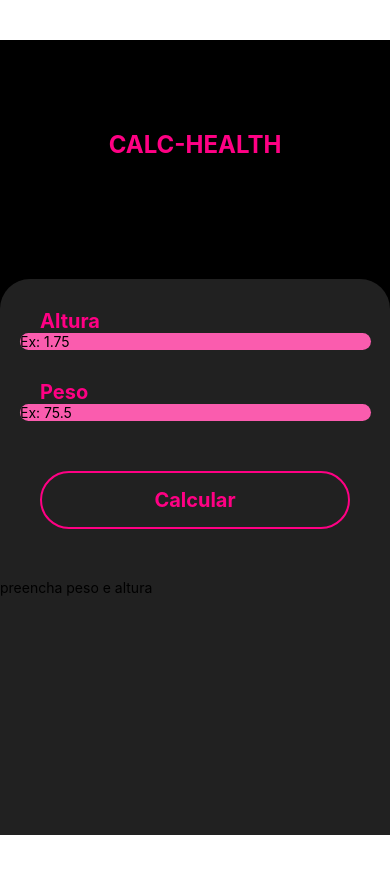
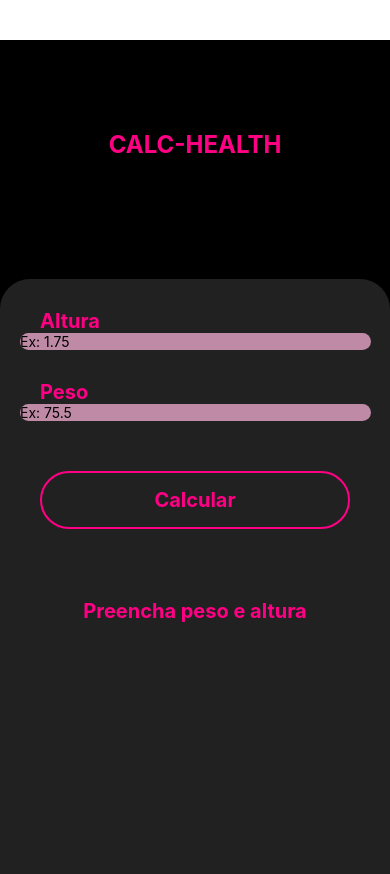
Before and after one commit to Luizsilva439/CalcHealth_Mobile, a React Native app: screen / in a window 390 px wide. Shown: the top 874 px of the page. Before the commit the page ends 844 px from the top, so only its background shows below. Built offline with nearby package versions, Linux system fonts and the light colour scheme.

Commit message:
feat: Add style in imcResult

```diff
--- a/src/components/Form/ResultImc/index.js
+++ b/src/components/Form/ResultImc/index.js
@@ -1,11 +1,12 @@
 import React from "react";
 import { View, Text } from "react-native";
+import styles from "./style";
 
 export default function ResultImc(props) {
   return (
-    <View>
-        <Text>{props.masageResultImc}</Text>
-        <Text>{props.resultImc}</Text>
+    <View style={{alignItems: "center"}}>
+        <Text style={styles.textResultImc}>{props.masageResultImc}</Text>
+        <Text style={styles.textResultImc}>{props.resultImc}</Text>
     </View>
   );
 }
--- /dev/null
+++ b/src/components/Form/ResultImc/style.js
@@ -0,0 +1,13 @@
+import React from "react";
+import { StyleSheet } from "react-native";
+
+const style = StyleSheet.create({
+    textResultImc: {
+        fontSize:20,
+        color: "#ff0084",
+        fontWeight: "bold",
+        marginTop: 20,
+    }
+});
+
+export default style;
--- a/src/components/Form/index.js
+++ b/src/components/Form/index.js
@@ -7,7 +7,7 @@ export default function Form() {
 
 const [height, setHeight] = useState(null);
 const [weight, setWeight] = useState(null);
-const [massageImc, setMassageImc] = useState("preencha peso e altura");
+const [massageImc, setMassageImc] = useState("Preencha peso e altura");
 const [imc, setImc] = useState(null);
 const [textButton, setTextButton] = useState("Calcular");
 
--- a/src/components/Form/style.js
+++ b/src/components/Form/style.js
@@ -35,7 +35,7 @@ const styles = StyleSheet.create({
     },
 
     inputText: {
-        backgroundColor: "#fa5cae",
+        backgroundColor: "#bf8aa5",
         borderRadius: 50,
         width: "90%",
         marginLeft: 20,
```
